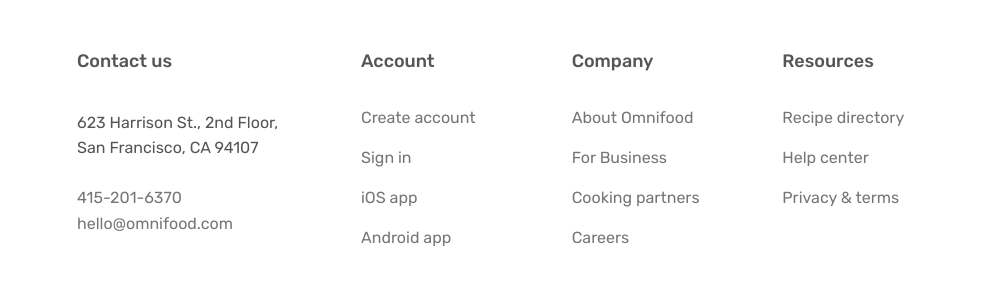
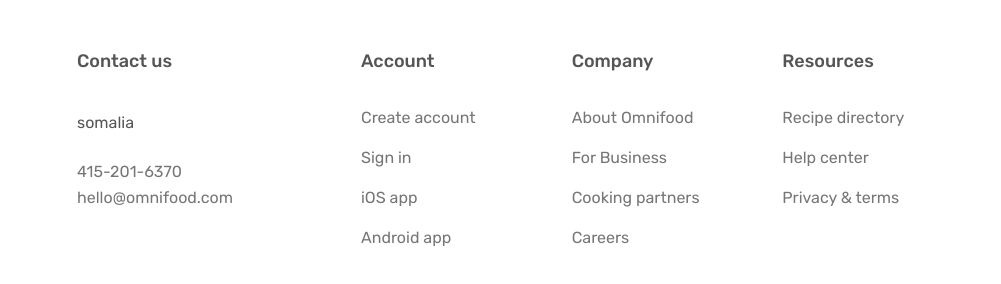
Before and after one commit to Abdallahdari/online-web--food, a plain HTML site: page index.html in a window 1280 px wide. Shown: the part 7334-7618 px from the top of the page, 279-1280 px from the left. Drawn offline with nearby package versions, Linux system fonts and the light colour scheme; some packages are replaced by stand-ins of ours; a script that the page names is missing.

Commit message:
change happend

```diff
--- a/index.html
+++ b/index.html
@@ -678,7 +678,7 @@
           <p class="footer-heading">Contact us</p>
           <address class="contacts">
             <p class="address">
-              623 Harrison St., 2nd Floor, San Francisco, CA 94107
+              somalia
             </p>
             <p>
               <a class="footer-link" href="tel:415-201-6370">415-201-6370</a
```
